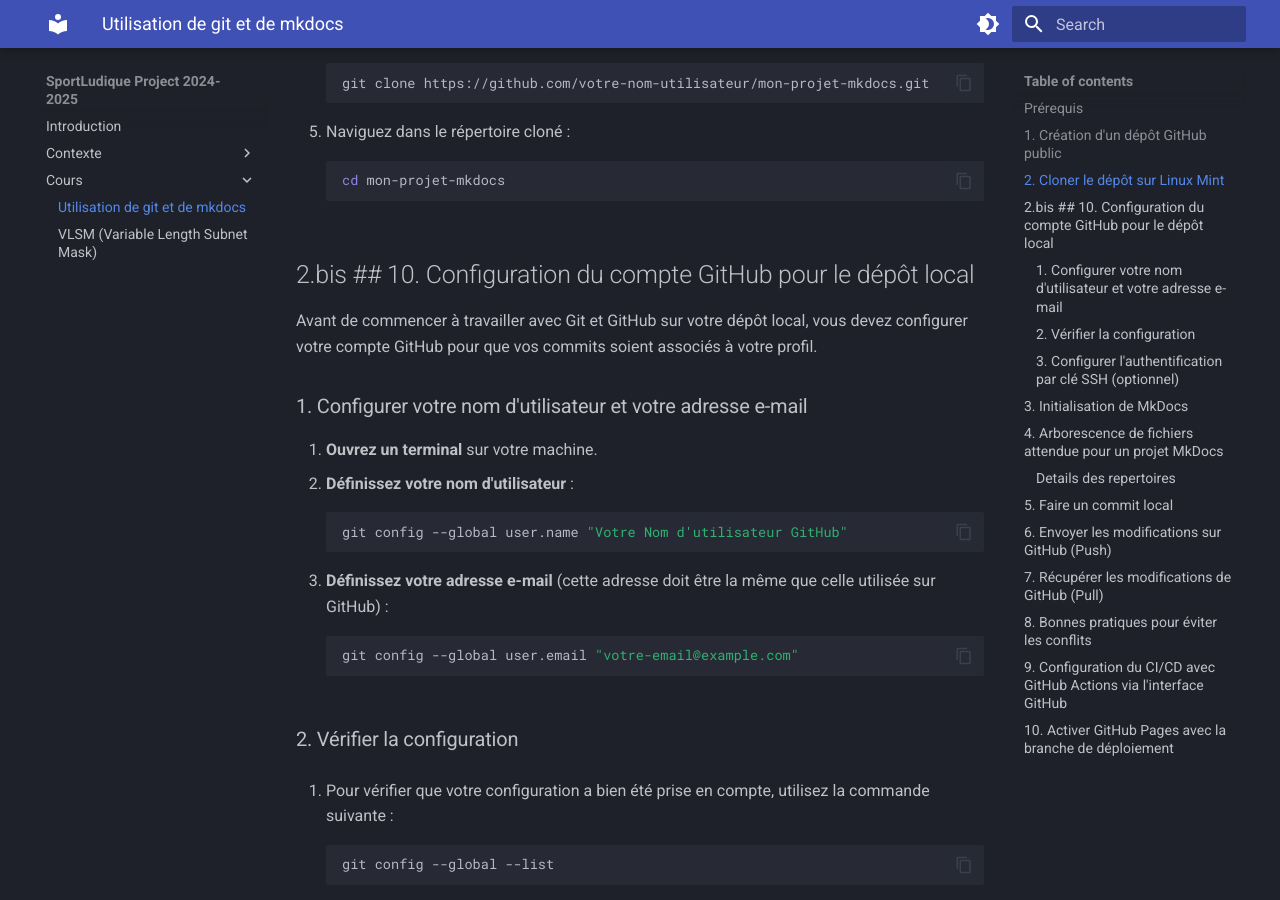
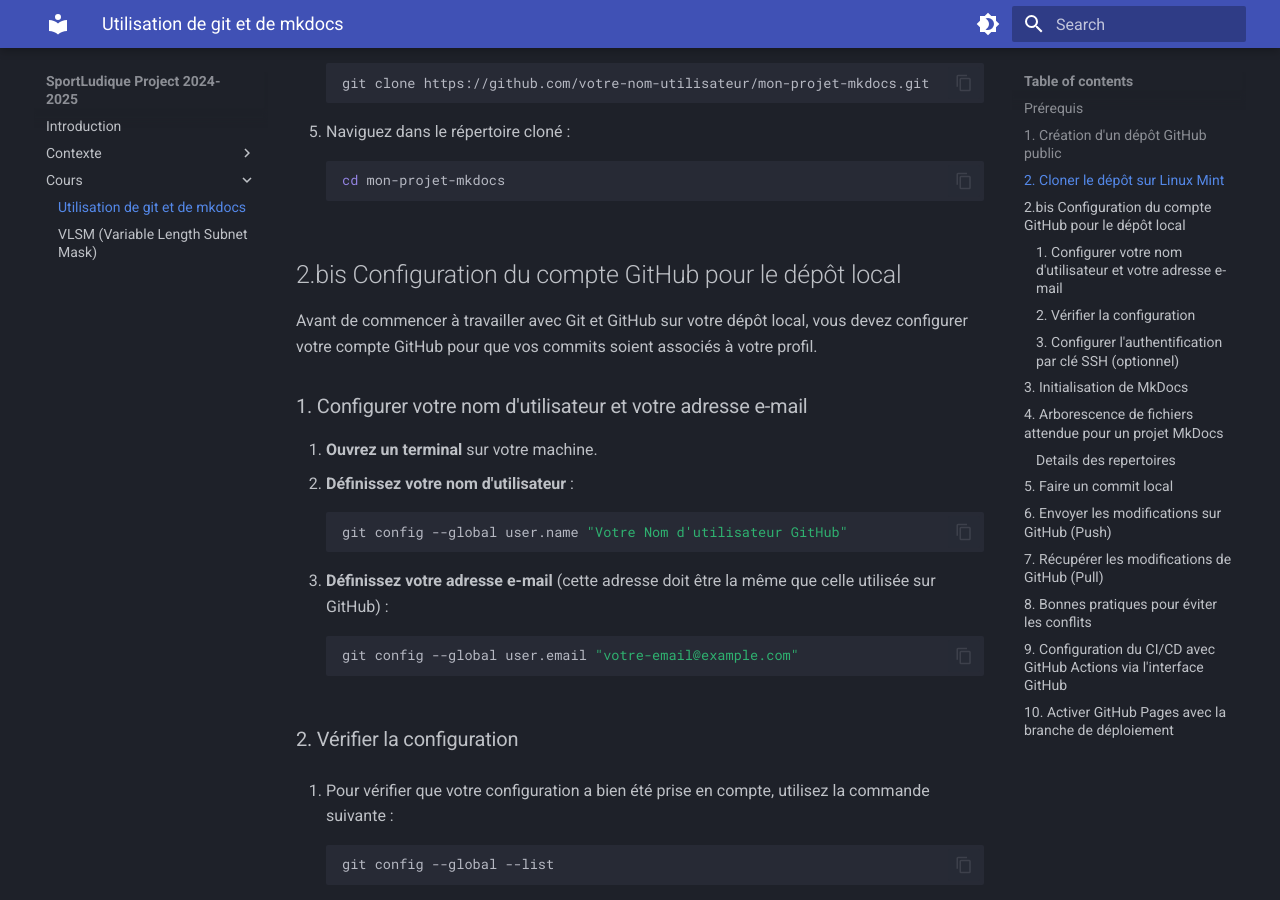
Before and after one commit to lmeryFulbert/SportLudique2024-2025, an MkDocs documentation site: the page built from docs/cours/01-git-mkdocs.md, in a window 1280 px wide and 900 px high, scrolled down 762 px. Built offline with MkDocs 1.6.1 and Material for MkDocs 9.7.7, drawn with Linux system fonts in a browser that asks for light colours.

Commit message:
correction titre

````diff
--- a/docs/cours/01-git-mkdocs.md
+++ b/docs/cours/01-git-mkdocs.md
@@ -32,7 +32,7 @@ Avant de commencer, assurez-vous d'avoir les éléments suivants installés sur
     cd mon-projet-mkdocs
     ```
 
-## 2.bis ## 10. Configuration du compte GitHub pour le dépôt local
+## 2.bis Configuration du compte GitHub pour le dépôt local
 
 Avant de commencer à travailler avec Git et GitHub sur votre dépôt local, vous devez configurer votre compte GitHub pour que vos commits soient associés à votre profil.
 
````
